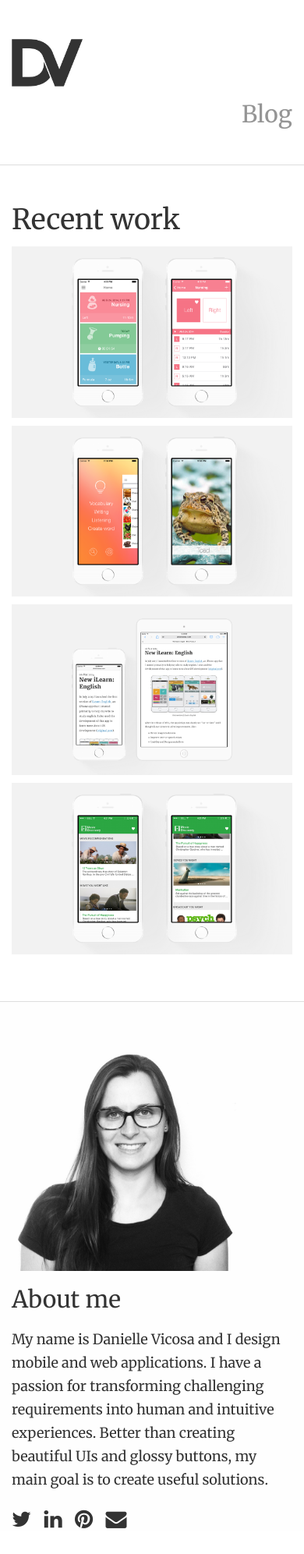
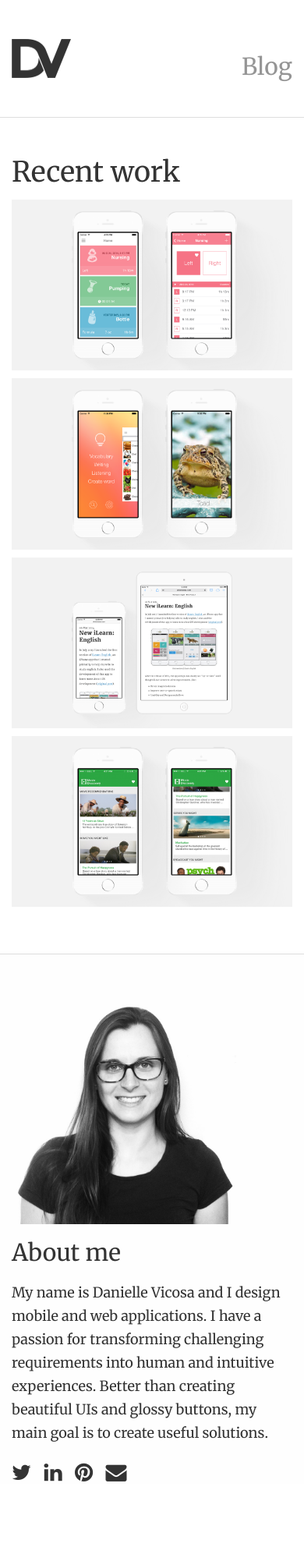
Before and after one commit to daniellevicosa/daniellevicosa.github.io, a Jekyll site: the page built from index.html, in a window 390 px wide. Shown: the whole page at 78% size. Built offline with Jekyll 4.4.1, drawn with Linux system fonts in a browser that asks for light colours; nearby versions of some CDN libraries; after the commit the page ends 1933 px from its top, so only the background shows below that.

Commit message:
Fix logo

```diff
--- a/css/main.css
+++ b/css/main.css
@@ -182,6 +182,12 @@
   }
 }
 
+@media (max-width: 500px) {
+  .logo {
+    width: 70%;
+  }
+}
+
 .social-channel {
   font-size: 1.5em;
   margin-top: 20px;
```
Also changed, not shown: 2 other files.
